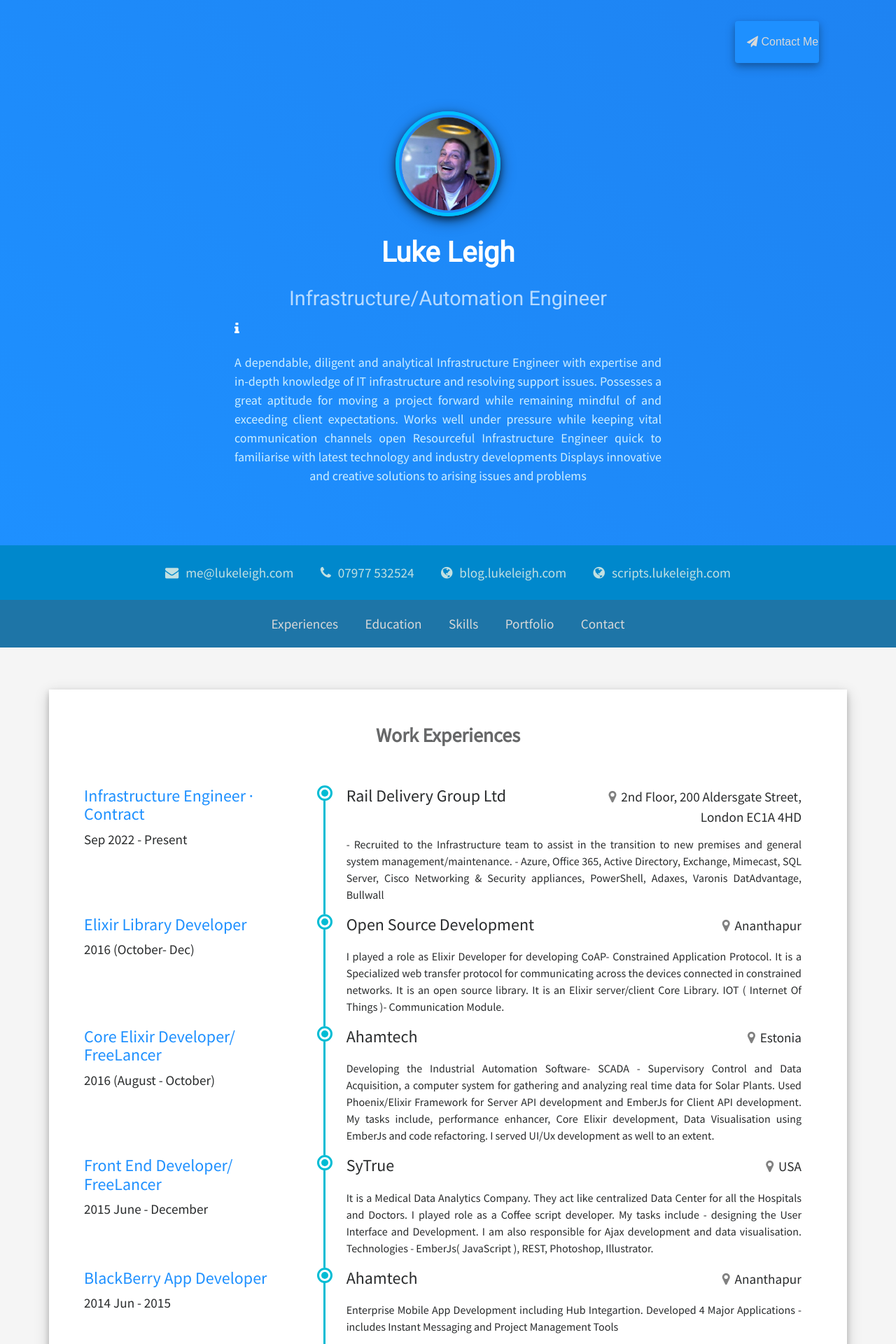
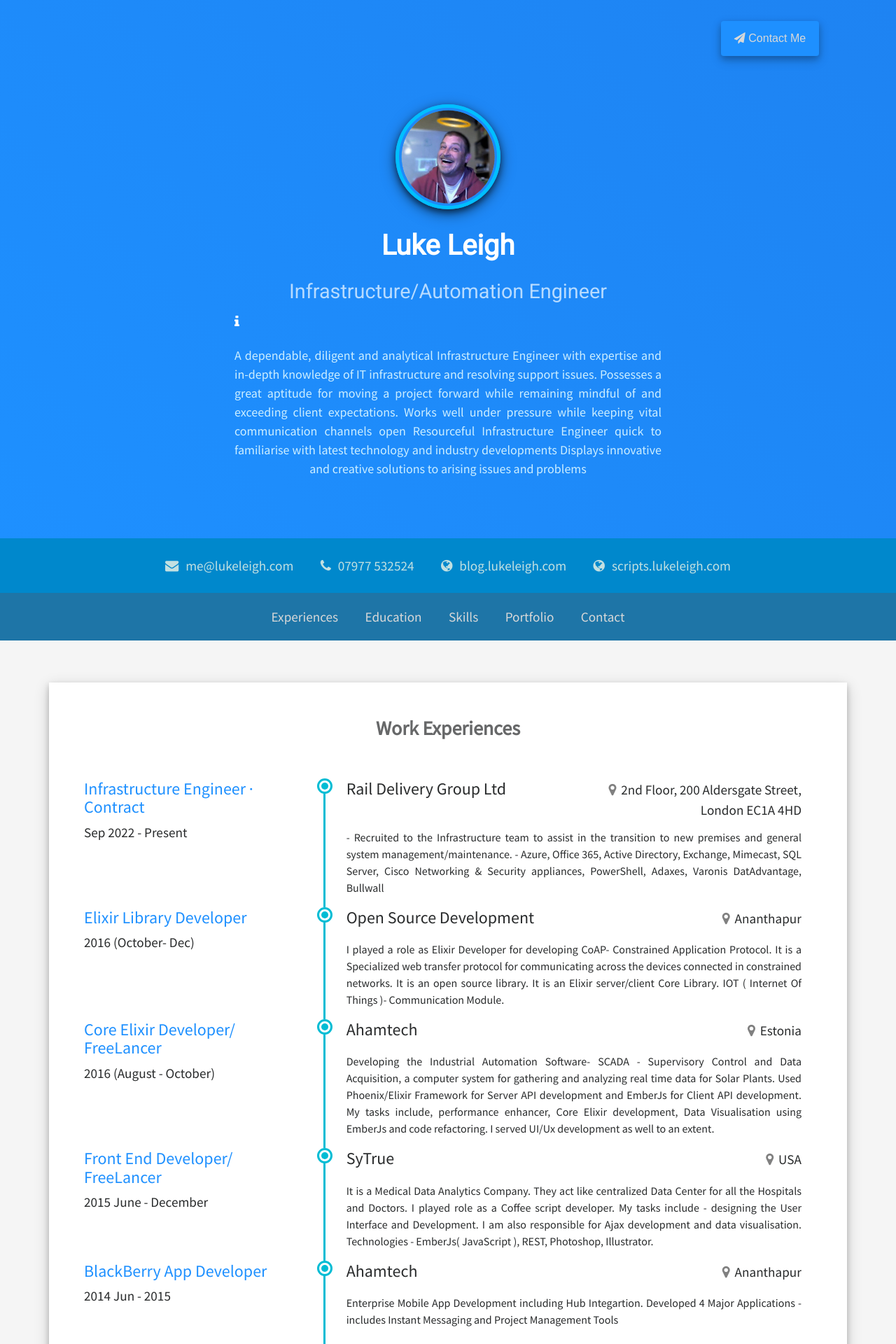
Before and after one commit to BanterBoy/jekyllcvOnline, a Jekyll site: the page built from index.html, in a window 1280 px wide. Shown: the top 1920 px of the page at 70% size. Built offline with Jekyll 4.4.1, drawn with Linux system fonts in a browser that asks for light colours; a script that is not in the unit is left out.

Commit message:
Update main.scss

```diff
--- a/css/main.scss
+++ b/css/main.scss
@@ -145,8 +145,8 @@ p {
 #hireme {
 
     background: dodgerblue;
-    width: 120px;
-    height: 60px;
+    width: 140px;
+    height: 50px;
     text-align: center;
     box-shadow: 0 4px 8px 0 rgba(0, 0, 0, 0.2), 0 6px 16px 0 rgba(0, 0, 0, 0.19);
 
```
